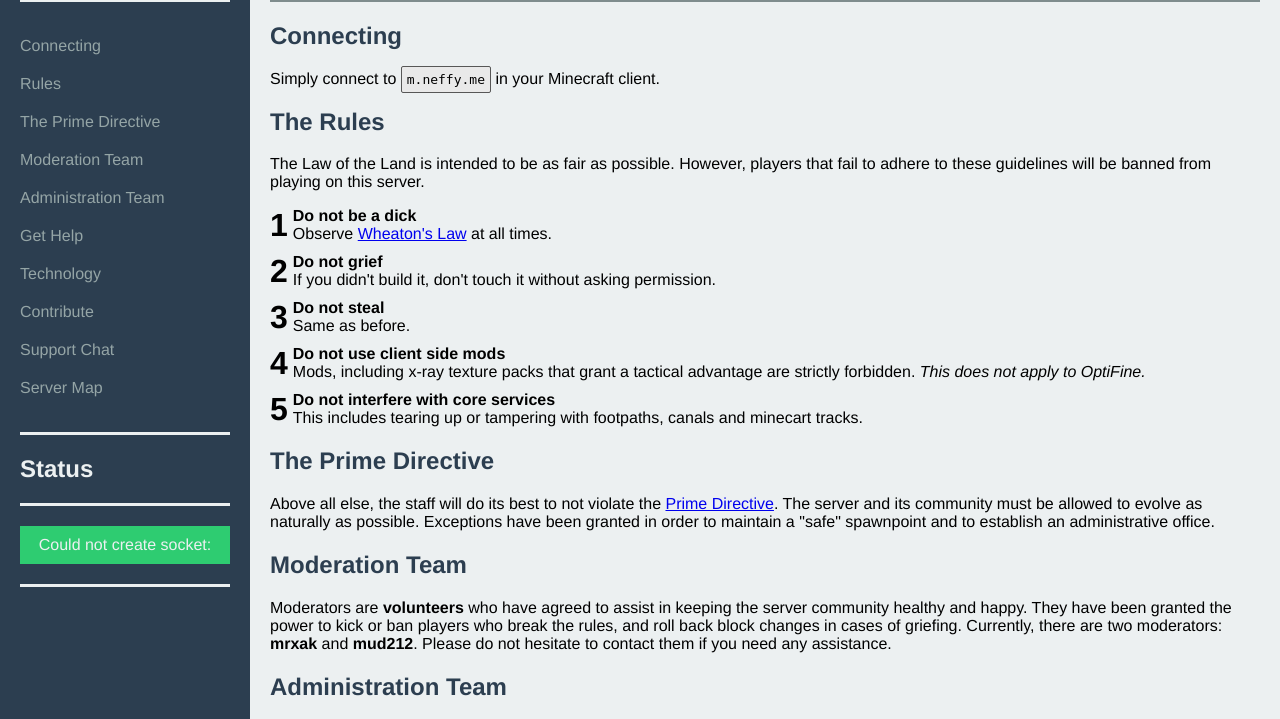
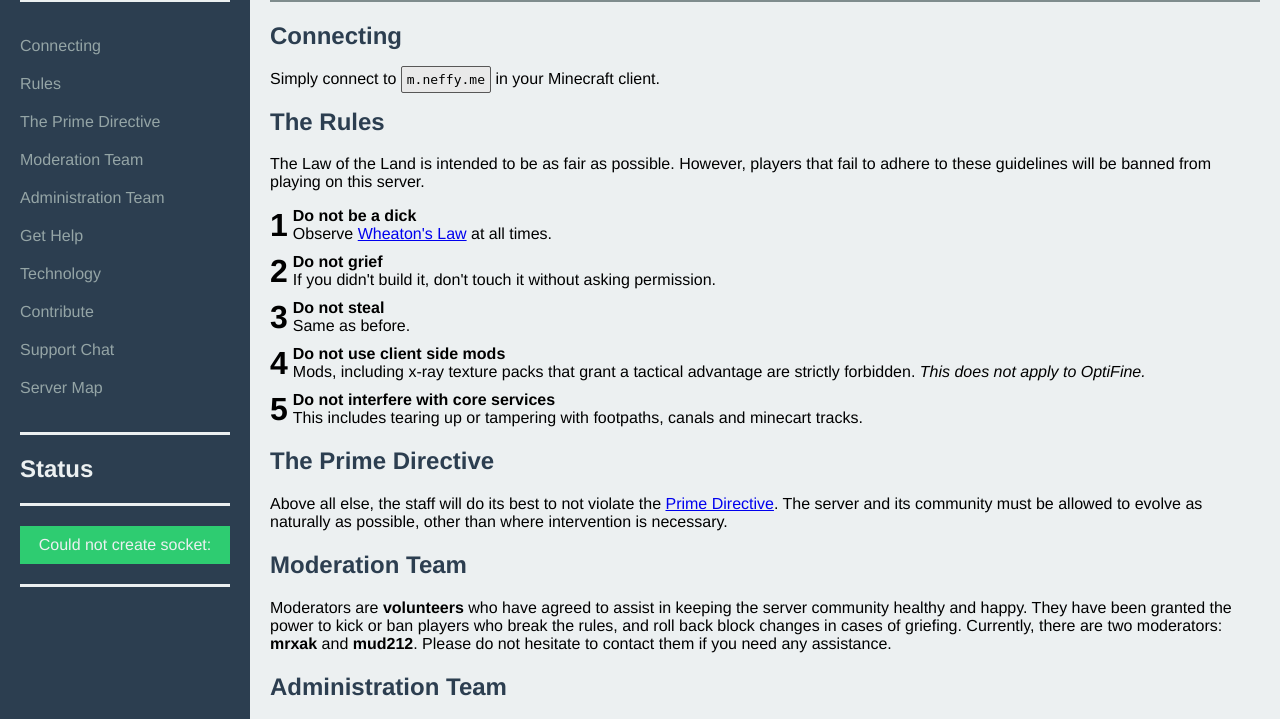
Before and after one commit to prophile/minecraft.nfreader.net, a PHP site: page / in a window 1280 px wide. Shown: the part 89-808 px from the top of the page. Run offline with PHP 8.4, Linux system fonts and the light colour scheme; data that the repository does not hold is empty; some libraries are stand-ins or nearby versions.

Commit message:
Broaden the statement on exceptions
Generalising this to any cases where exceptions are necessary give us
scope for more changes while not affecting the spirit of the message.

```diff
--- a/index.php
+++ b/index.php
@@ -30,7 +30,7 @@
           <h1>The Prime Directive</h1>
   </div>
 
-  <p>Above all else, the staff will do its best to not violate the <a href="http://en.wikipedia.org/wiki/Prime_Directive">Prime Directive</a>. The server and its community must be allowed to evolve as naturally as possible. Exceptions have been granted in order to maintain a "safe" spawnpoint and to establish an administrative office.</p>
+  <p>Above all else, the staff will do its best to not violate the <a href="http://en.wikipedia.org/wiki/Prime_Directive">Prime Directive</a>. The server and its community must be allowed to evolve as naturally as possible, other than where intervention is necessary.</p>
 
     <div class="section-header" id="moderators">
           <h1>Moderation Team</h1>
```
